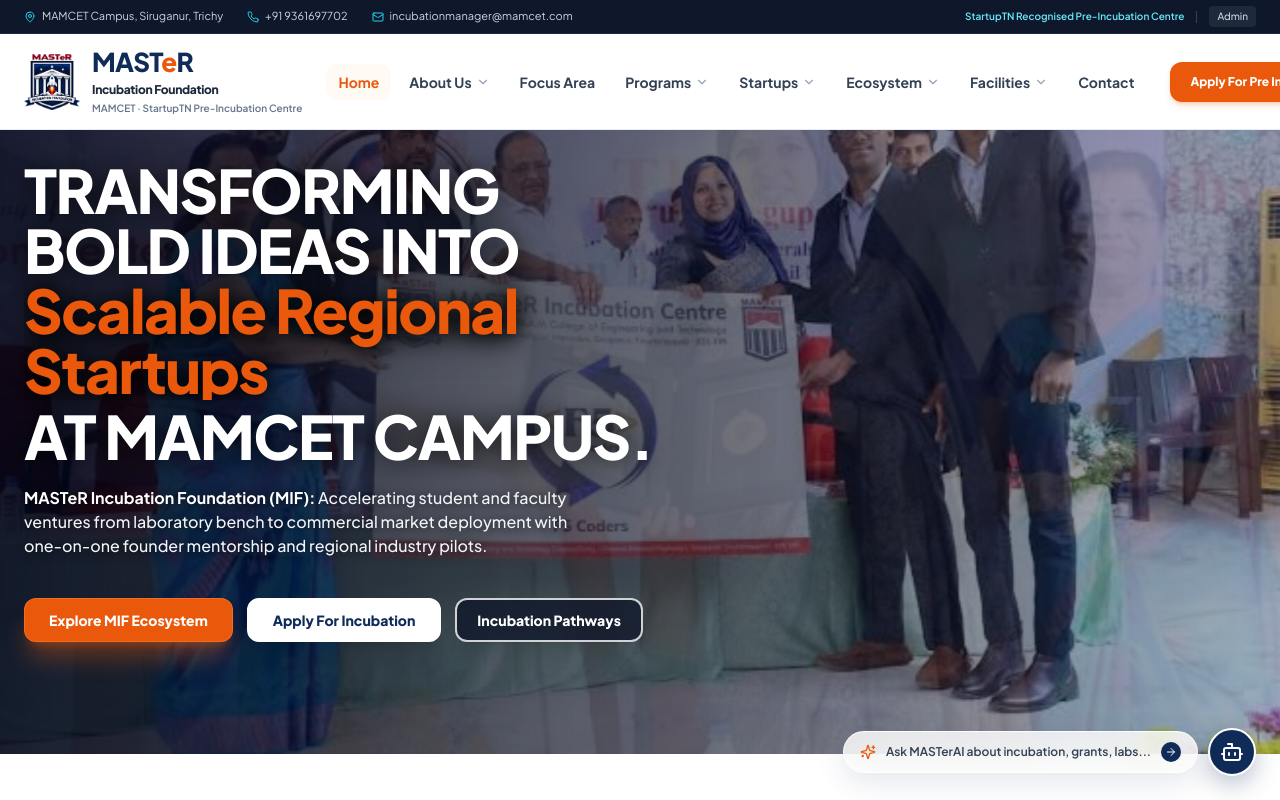
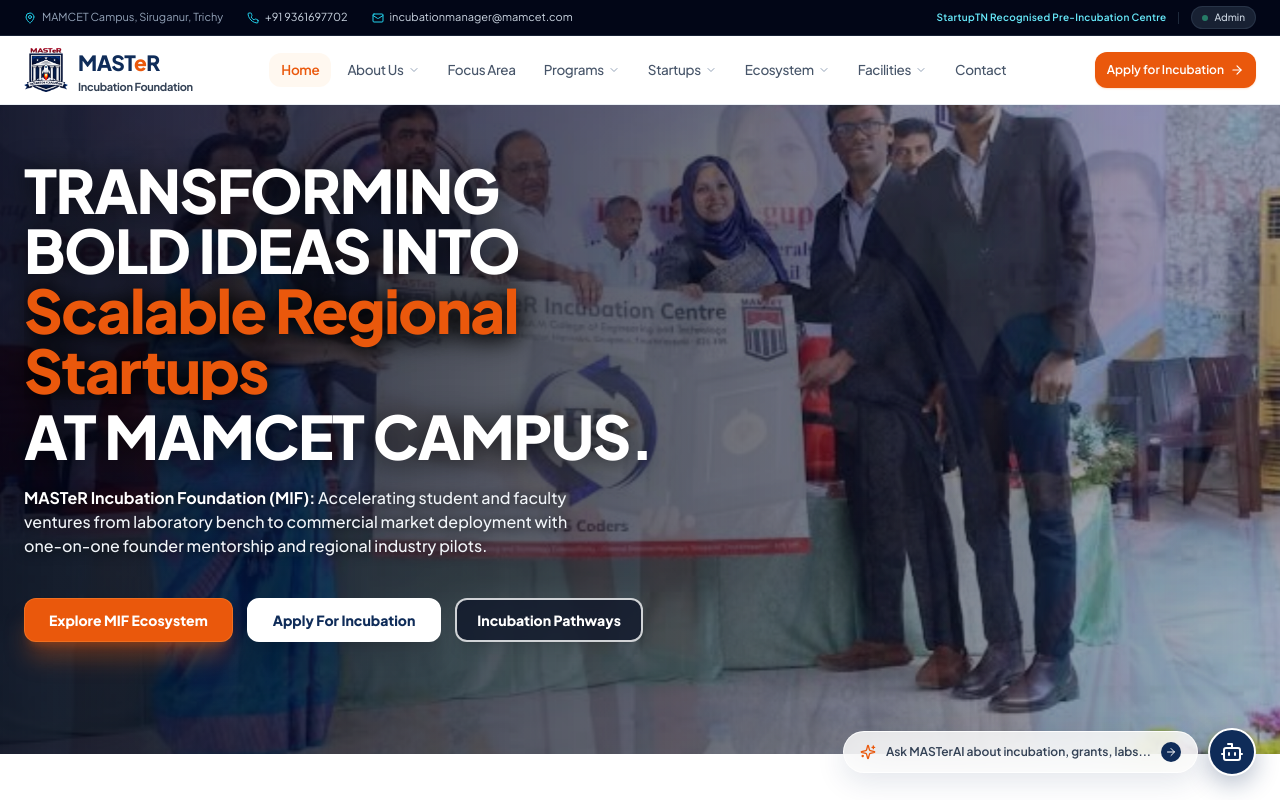
Before and after one commit to MOHAMEDYUNUS-A/incubation, a Next.js app: page / in a window 1280 px wide. Shown: the top 800 px of the page. Built offline with nearby package versions, Linux system fonts and the light colour scheme.

Commit message:
fix(nav): align navigation tabs, refine typography, prevent button overflow, and polish header UI

```diff
--- a/src/components/navigation/Navbar.tsx
+++ b/src/components/navigation/Navbar.tsx
@@ -95,43 +95,44 @@ export default function Navbar() {
       <header className="fixed top-0 left-0 right-0 z-50">
         {/* Institutional Top Bar (as in reference site EDII-ABIRF) */}
         <div
-          className={`bg-slate-900 text-slate-300 text-[11px] transition-all duration-300 border-b border-slate-800 ${
+          className={`bg-slate-950 text-slate-300 text-[11px] transition-all duration-300 border-b border-slate-800/80 ${
             scrolled ? "hidden md:block py-1 opacity-90" : "py-1.5 opacity-100"
           }`}
         >
           <div className="container max-w-7xl mx-auto px-4 sm:px-6 flex items-center justify-between">
-            <div className="flex items-center gap-4 sm:gap-6">
-              <span className="flex items-center gap-1.5">
-                <MapPin className="w-3 h-3 text-cyan-400" />
+            <div className="flex items-center gap-4 sm:gap-6 font-normal">
+              <span className="flex items-center gap-1.5 text-slate-400">
+                <MapPin className="w-3 h-3 text-cyan-400 shrink-0" />
                 <span className="hidden sm:inline">MAMCET Campus, Siruganur, Trichy</span>
                 <span className="sm:hidden">Trichy</span>
               </span>
               <a
                 href="tel:+919361697702"
-                className="flex items-center gap-1.5 hover:text-white transition-colors"
+                className="flex items-center gap-1.5 text-slate-300 hover:text-white transition-colors"
               >
-                <Phone className="w-3 h-3 text-cyan-400" />
+                <Phone className="w-3 h-3 text-cyan-400 shrink-0" />
                 <span>+91 9361697702</span>
               </a>
               <a
                 href="mailto:incubationmanager@mamcet.com"
-                className="hidden md:flex items-center gap-1.5 hover:text-white transition-colors"
+                className="hidden md:flex items-center gap-1.5 text-slate-300 hover:text-white transition-colors"
               >
-                <Mail className="w-3 h-3 text-cyan-400" />
+                <Mail className="w-3 h-3 text-cyan-400 shrink-0" />
                 <span>incubationmanager@mamcet.com</span>
               </a>
             </div>
 
             <div className="flex items-center gap-3">
-              <span className="text-[10px] font-semibold text-cyan-300 hidden md:inline">
+              <span className="text-[10px] font-semibold text-cyan-300 hidden md:inline tracking-wide">
                 StartupTN Recognised Pre-Incubation Centre
               </span>
-              <span className="h-3 w-px bg-slate-700 hidden md:inline" />
+              <span className="h-3 w-px bg-slate-800 hidden md:inline" />
               <Link
                 href="/admin"
-                className="hover:text-white font-medium transition-colors text-[10px] px-2 py-0.5 rounded bg-slate-800 hover:bg-slate-700"
+                className="inline-flex items-center gap-1.5 hover:text-white font-medium transition-all text-[10px] px-2.5 py-0.5 rounded-full bg-slate-800/80 hover:bg-slate-700 text-slate-300 border border-slate-700/60"
               >
-                Admin
+                <span className="w-1.5 h-1.5 rounded-full bg-emerald-400 animate-pulse" />
+                <span>Admin</span>
               </Link>
             </div>
           </div>
@@ -141,14 +142,14 @@ export default function Navbar() {
         <div
           className={`transition-all duration-300 ${
             scrolled
-              ? "bg-white/95 backdrop-blur-md shadow-md py-2.5 border-b border-slate-200"
-              : "bg-white py-3 border-b border-slate-200/80 shadow-2xs"
+              ? "bg-white/95 backdrop-blur-md shadow-sm py-2 border-b border-slate-200/80"
+              : "bg-white py-2.5 sm:py-3 border-b border-slate-200/70 shadow-2xs"
           }`}
         >
-          <div className="container max-w-7xl mx-auto px-4 sm:px-6 flex items-center justify-between gap-4">
+          <div className="container max-w-7xl mx-auto px-3 sm:px-6 flex items-center justify-between gap-2 xl:gap-6">
             {/* Logo on Left */}
-            <Link href="/" className="flex items-center gap-2.5 sm:gap-3 group shrink-0">
-              <div className="relative w-12 h-12 sm:w-14 sm:h-14 flex items-center justify-center shrink-0 group-hover:scale-105 transition-transform duration-300">
+            <Link href="/" className="flex items-center gap-2 sm:gap-2.5 group shrink-0">
+              <div className="relative w-9 h-9 sm:w-10 sm:h-10 md:w-11 md:h-11 flex items-center justify-center shrink-0 group-hover:scale-105 transition-transform duration-300">
                 <img
                   src="/logos/official-mif-logo.png"
                   alt="MASTeR Incubation Foundation Logo"
@@ -157,76 +158,88 @@ export default function Navbar() {
               </div>
               <div className="flex flex-col justify-center">
                 <div className="flex items-center">
-                  <span className="font-black text-xl sm:text-2xl md:text-[26px] tracking-tight text-[#0f2c59] font-display leading-none">
+                  <span className="font-black text-lg sm:text-xl md:text-[21px] tracking-tight text-[#0f2c59] font-display leading-none">
                     MAST<span className="text-[#ea580c]">e</span>R
                   </span>
                 </div>
-                <span className="text-[11px] sm:text-xs font-extrabold text-slate-800 tracking-tight leading-none mt-1">
+                <span className="text-[10px] sm:text-[11px] font-bold text-slate-700 tracking-tight leading-none mt-1">
                   Incubation Foundation
                 </span>
-                <span className="text-[10px] text-slate-500 font-semibold tracking-normal hidden xl:inline mt-0.5">
+                <span className="text-[9.5px] text-slate-400 font-medium tracking-normal hidden 2xl:inline mt-0.5">
                   MAMCET · StartupTN Pre-Incubation Centre
                 </span>
               </div>
             </Link>
 
             {/* Symmetrically Centered Navigation Links */}
-            <nav className="hidden lg:flex items-center justify-center gap-0.5 xl:gap-1.5 flex-1 mx-2">
-              {NAV_LINKS.map((link) => (
+            <nav className="hidden lg:flex items-center justify-center gap-0 xl:gap-1 flex-1">
+              {NAV_LINKS.map((link) => {
+                const isActive =
+                  pathname === link.href || (link.href !== "/" && pathname.startsWith(link.href));
+
+                return (
                   <div
                     key={link.name}
-                  className="relative"
+                    className="relative group"
                     onMouseEnter={() => link.submenu && setActiveDropdown(link.name)}
                     onMouseLeave={() => link.submenu && setActiveDropdown(null)}
                   >
                     <Link
                       href={link.href}
-                    className={`px-3 py-2 text-sm font-bold transition-all flex items-center gap-1 rounded-xl whitespace-nowrap ${
-                      pathname === link.href || (link.href !== "/" && pathname.startsWith(link.href))
-                        ? "text-[#ea580c] font-black bg-orange-50/60"
-                        : "text-slate-700 hover:text-[#ea580c] hover:bg-slate-50"
+                      className={`px-2 xl:px-3 py-1.5 text-[12.5px] xl:text-[13.5px] tracking-tight transition-all flex items-center gap-1 rounded-lg whitespace-nowrap ${
+                        isActive
+                          ? "text-[#ea580c] font-semibold bg-orange-50/80 shadow-2xs shadow-orange-500/10"
+                          : "text-slate-600 hover:text-slate-900 hover:bg-slate-100/70 font-medium"
                       }`}
                     >
                       <span>{link.name}</span>
                       {link.submenu && (
-                      <ChevronDown className="w-3.5 h-3.5 text-slate-400 group-hover:rotate-180 transition-transform" />
+                        <ChevronDown
+                          className={`w-3 h-3 text-slate-400 transition-transform duration-200 group-hover:rotate-180 ${
+                            isActive ? "text-[#ea580c]" : "group-hover:text-slate-600"
+                          }`}
+                        />
                       )}
                     </Link>
 
                     {/* Submenu Dropdown */}
-                  {link.submenu && activeDropdown === link.name && (
-                    <motion.div
-                      initial={{ opacity: 0, y: 8 }}
-                      animate={{ opacity: 1, y: 0 }}
-                      exit={{ opacity: 0, y: 8 }}
-                      transition={{ duration: 0.15 }}
-                      className="absolute top-full left-0 mt-1 w-56 rounded-2xl bg-white border border-slate-200/90 shadow-xl py-2 z-50 overflow-hidden"
+                    {link.submenu && (
+                      <div
+                        className={`absolute top-full left-1/2 -translate-x-1/2 pt-2 z-50 transition-all duration-150 ${
+                          activeDropdown === link.name
+                            ? "opacity-100 translate-y-0 pointer-events-auto visible"
+                            : "opacity-0 translate-y-1 pointer-events-none invisible"
+                        }`}
                       >
+                        <div className="w-56 rounded-xl bg-white/95 backdrop-blur-md border border-slate-200/90 shadow-xl shadow-slate-900/10 p-1.5 overflow-hidden">
                           {link.submenu.map((sub) => (
                             <Link
                               key={sub.name}
                               href={sub.href}
-                          className="block px-4 py-2.5 text-xs text-slate-700 hover:bg-orange-50 hover:text-[#ea580c] font-semibold transition-colors"
+                              className="flex items-center justify-between px-3 py-2 rounded-lg text-xs font-medium text-slate-700 hover:bg-orange-50 hover:text-[#ea580c] transition-colors group/sub"
                             >
-                          {sub.name}
+                              <span>{sub.name}</span>
+                              <span className="w-1.5 h-1.5 rounded-full bg-transparent group-hover/sub:bg-orange-500 transition-colors shrink-0" />
                             </Link>
                           ))}
-                    </motion.div>
+                        </div>
+                      </div>
                     )}
                   </div>
-              ))}
+                );
+              })}
             </nav>
 
             {/* Right Action: Prominent Orange CTA Button */}
             <div className="flex items-center gap-2 sm:gap-3 shrink-0">
-              <Link href="/apply">
+              <Link href="/apply" className="shrink-0">
                 <Button
                   size="sm"
-                  className="bg-[#ea580c] hover:bg-[#c2410c] text-white font-extrabold shadow-md shadow-orange-500/25 rounded-xl text-xs gap-1.5 h-10 px-4 sm:px-5 group transition-all"
+                  className="bg-[#ea580c] hover:bg-[#c2410c] text-white font-semibold shadow-sm shadow-orange-500/20 rounded-xl text-xs gap-1.5 h-9 px-3 xl:px-4.5 group transition-all shrink-0 whitespace-nowrap"
                 >
-                  <span className="hidden sm:inline">Apply For Pre Incubation</span>
-                  <span className="sm:hidden">Apply Now</span>
-                  <ArrowRight className="w-3.5 h-3.5 sm:w-4 sm:h-4 group-hover:translate-x-1 transition-transform" />
+                  <span className="hidden xl:inline">Apply for Incubation</span>
+                  <span className="xl:hidden">Apply Now</span>
+                  <ArrowRight className="w-3.5 h-3.5 group-hover:translate-x-0.5 transition-transform" />
                 </Button>
               </Link>
 
```
Lines whose indentation alone changed are shown as unchanged.
